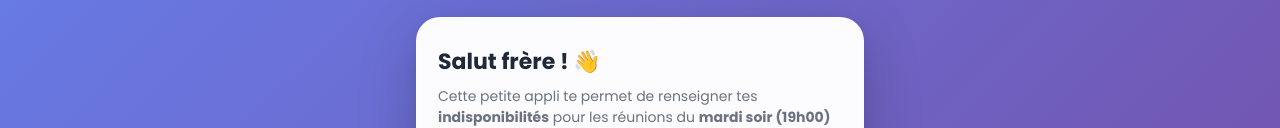
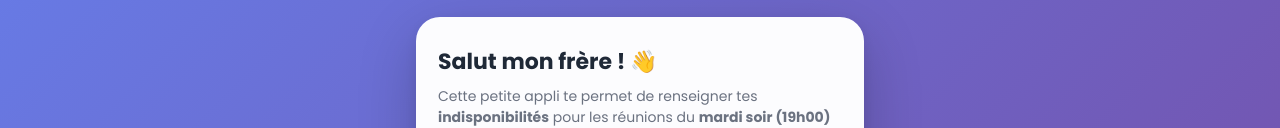
Before and after one commit to belusoft/indispos-sono-2026, a plain HTML site: page index.html in a window 1280 px wide. Shown: the part 175-303 px from the top of the page. Drawn offline with Linux system fonts and the light colour scheme.

Commit message:
Update greeting in index.html

```diff
--- a/index.html
+++ b/index.html
@@ -412,7 +412,7 @@
       <p>Sono &amp; Accueil — Mai à Décembre 2026</p>
     </div>
     <div class="card">
-      <h2>Salut frère ! 👋</h2>
+      <h2>Salut mon frère ! 👋</h2>
       <p class="subtitle">
         Cette petite appli te permet de renseigner tes <strong>indisponibilités</strong>
         pour les réunions du <strong>mardi soir (19h00)</strong> et du
```
